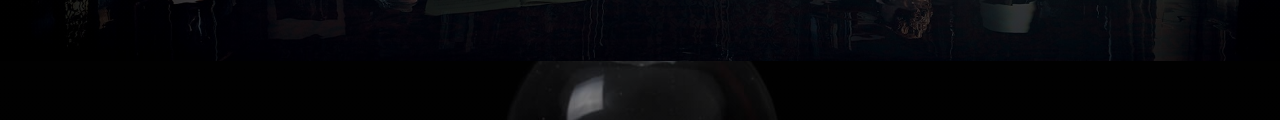
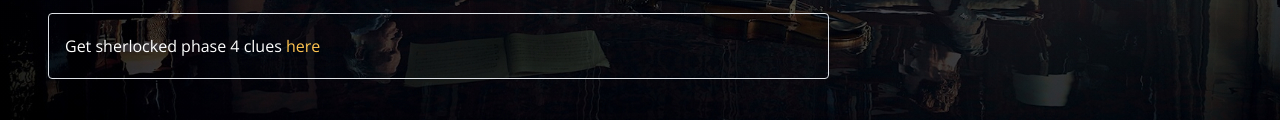
Before and after one commit to ClubMathematica/FirstYearEvent, a website: page index.html in a window 1280 px wide. Both pictures are taken after a click on the button "Clues". Shown: the part 2089-2209 px from the top of the page. Drawn offline with nearby package versions, Linux system fonts and the light colour scheme.

Commit message:
Update index.html

```diff
--- a/index.html
+++ b/index.html
@@ -174,6 +174,9 @@
                         </p>
                         <p class="event-text border rounded p-3 my-3">
                             Get sherlocked phase 3 clues <a  href="./assets/guidelines/sherlocked_phase_3.pdf" target="_blank" download>here</a>
+                        </p>
+                        <p class="event-text border rounded p-3 my-3">
+                            Get sherlocked phase 4 clues <a  href="./assets/guidelines/sherlocked_phase_4.pdf" target="_blank" download>here</a>
                         </p>
                     </div>
                 </div>
```
